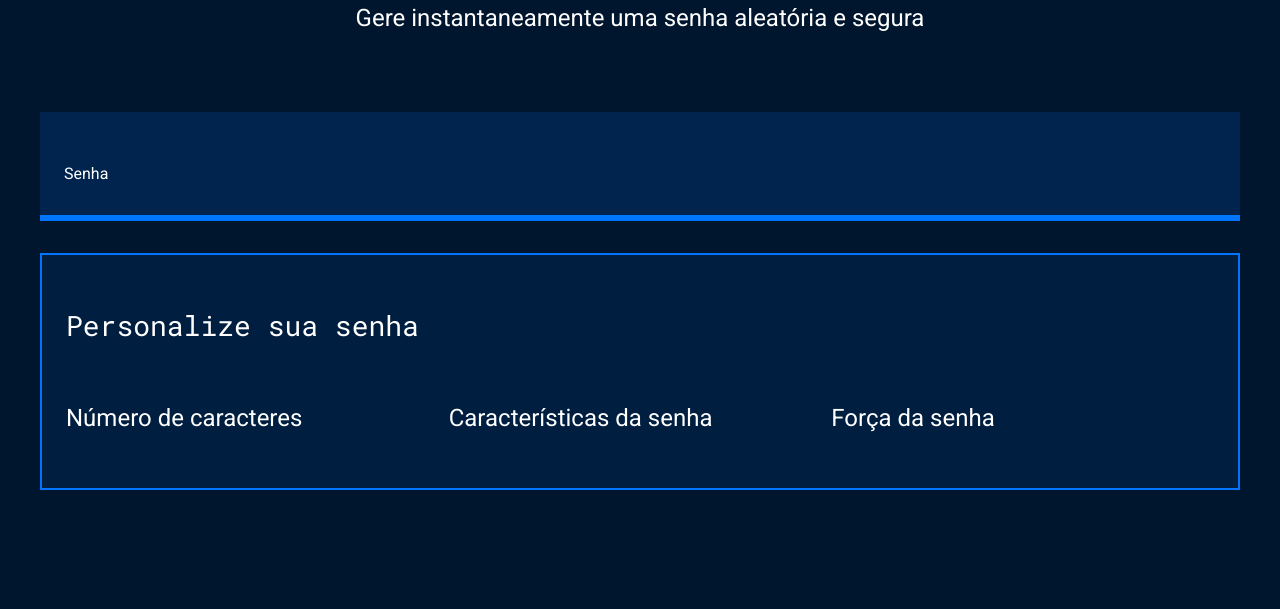
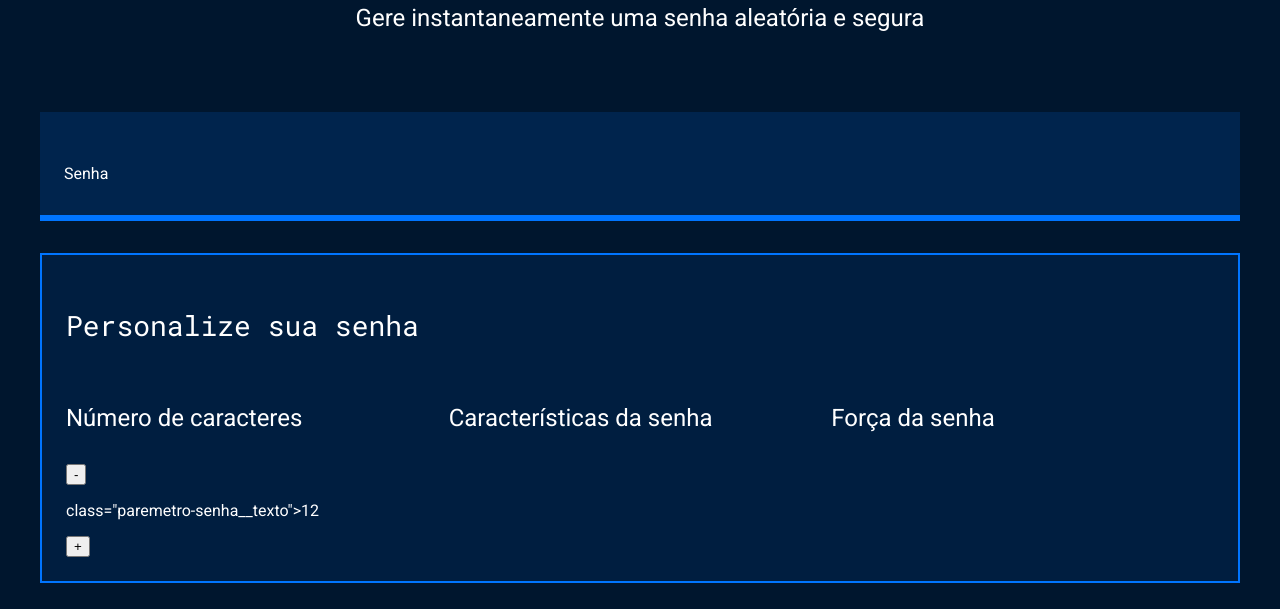
Before and after one commit to pamonhadoc3/Sicuran-a-Digital, a plain HTML site: page index.html in a window 1280 px wide. Shown: the part 191-800 px from the top of the page. Drawn offline with Linux system fonts and the light colour scheme.

Commit message:
Add files via upload

```diff
--- a/index.html
+++ b/index.html
@@ -22,6 +22,11 @@
             <div class="parametro-coluna__senha">
                 <div class="parametro-senha">
                     <h4 class="parametro-senha__titulo">Número de caracteres</h4>
+                   <div class="paremetro-senha-botoes">
+                    <button class="paremetro-senha__botoes">-</button>
+                    <p>class="paremetro-senha__texto">12</p>
+                    <button class="paremetro-senha__botao">+</button>
+                   </div>
                 </div>
                 <div class="parametro-senha">
                     <h4 class="parametro-senha__titulo">Características da senha</h4>
```
